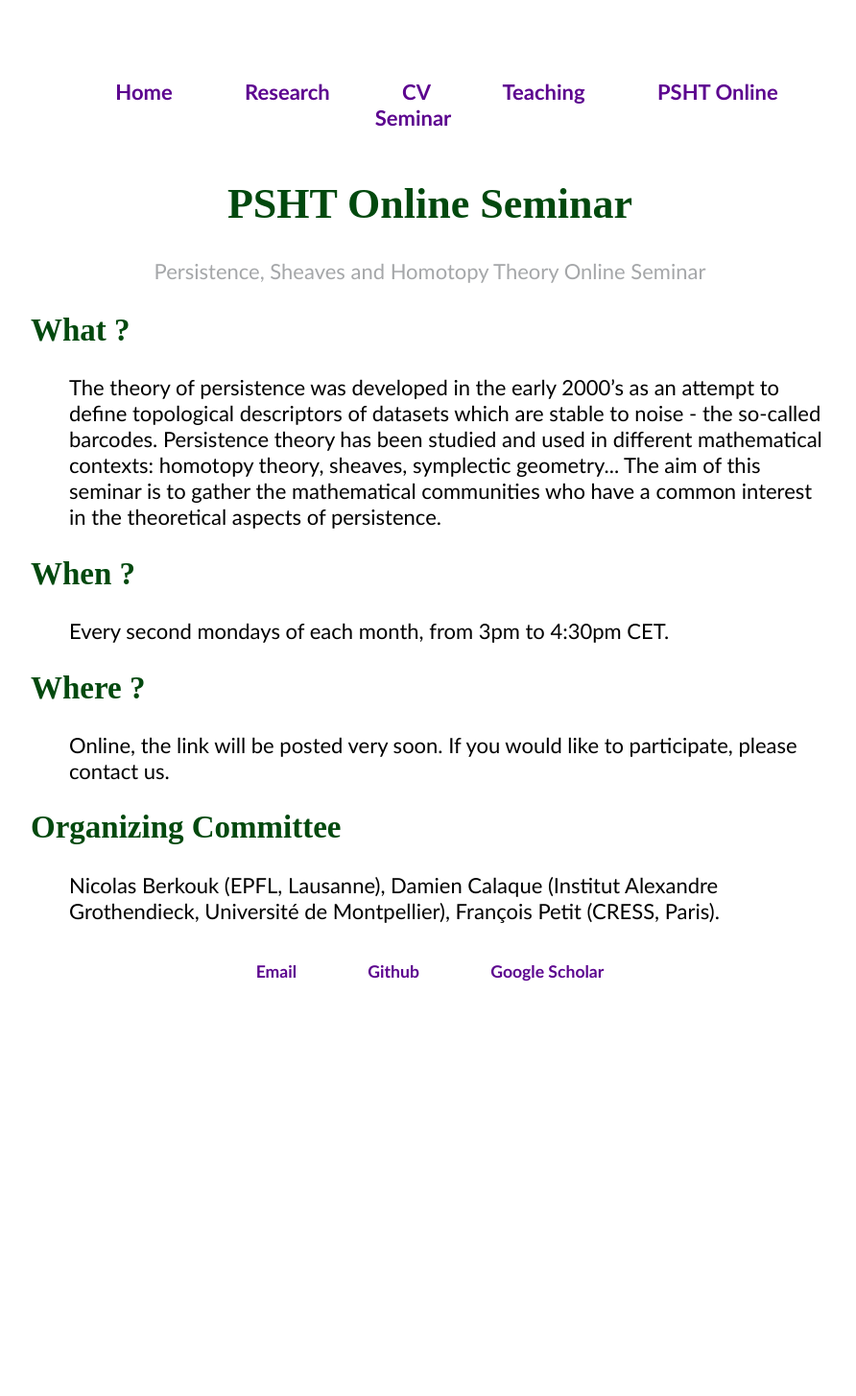
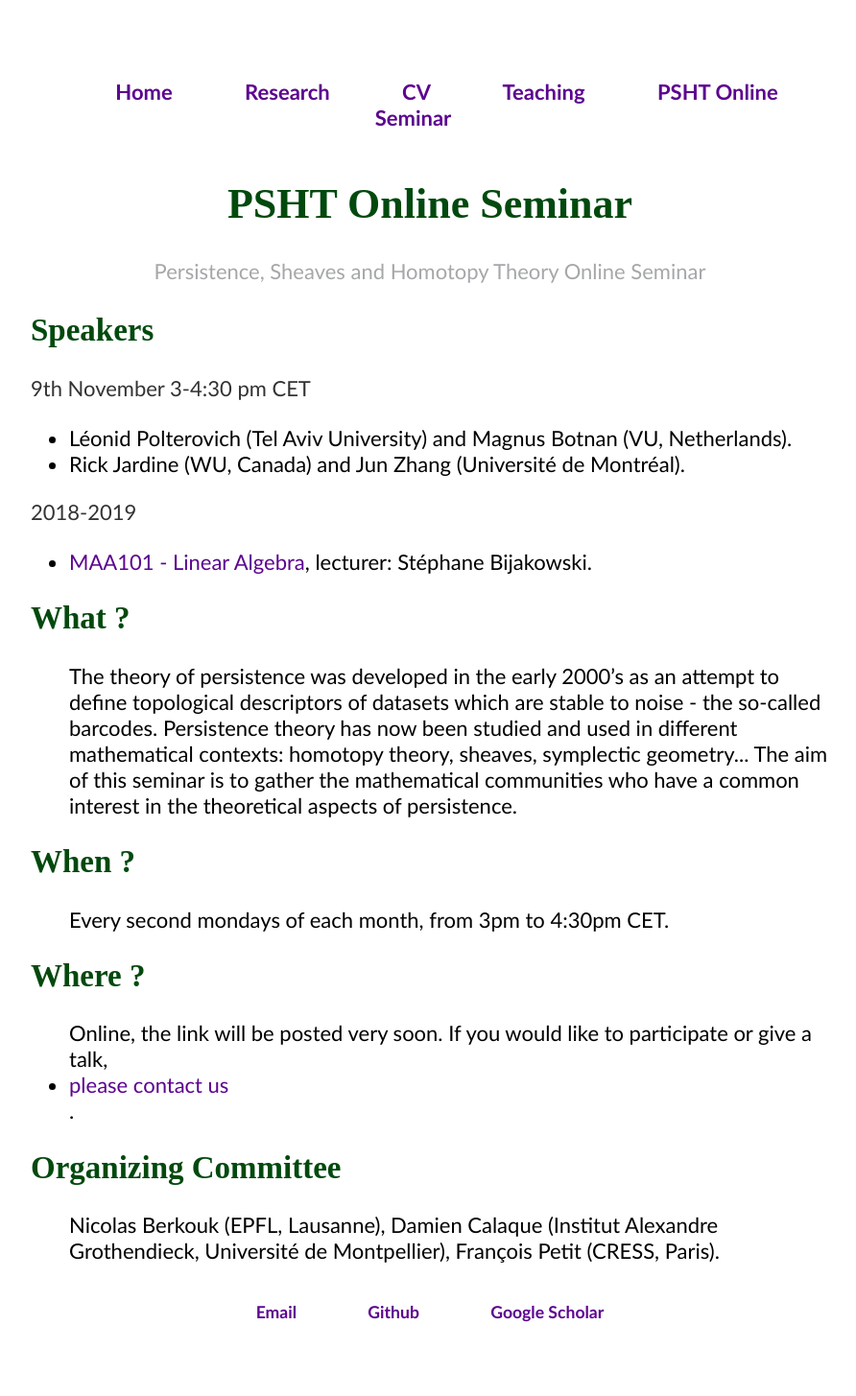
Before and after one commit to nberkouk/nberkouk.github.io, a Jekyll site: the page built from psht.html, in a window 1280 px wide. Shown: the whole page at 96% size, without its empty margins (192-1084 px from the left). Built offline with Jekyll 4.4.1, drawn with Linux system fonts in a browser that asks for light colours; before the commit the page ends 1101 px from its top, so only the background shows below that.

Commit message:
update infos

```diff
--- a/psht.html
+++ b/psht.html
@@ -16,12 +16,31 @@ title: Nicolas Berkouk
 		<div class="container">
 
 
+      <h2>Speakers</h2>
+
+
+  <p>9th November 3-4:30 pm CET</p>
+  <ul style="font-family:'Optima';">
+      <li>Léonid Polterovich (Tel Aviv University) and Magnus Botnan (VU, Netherlands).</li>
+
+      <li>Rick Jardine (WU, Canada) and Jun Zhang (Université de Montréal).</li>
+
+  </ul>
+
+  <p>2018-2019</p>
+  <ul style="font-family:'Optima';">
+  <li><a href="https://moodle.polytechnique.fr/course/search.php?search=MAA101"> MAA101 - Linear Algebra</a>, lecturer: Stéphane Bijakowski.</li>
+
+  </ul>
+
+
+
 	<h2>What ? </h2>
 
 <ul style="font-family:'Optima';">
 
   The theory of persistence was developed in the early 2000’s as an attempt to define topological descriptors of datasets which are stable to noise - the so-called barcodes.
-  Persistence theory has been studied and used in different mathematical contexts: homotopy theory, sheaves, symplectic geometry...
+  Persistence theory has now been studied and used in different mathematical contexts: homotopy theory, sheaves, symplectic geometry...
 
   The aim of this seminar is to gather the mathematical communities who have a common interest in the theoretical aspects of  persistence.
 
@@ -35,7 +54,7 @@ Every second mondays of each month, from 3pm to 4:30pm CET.
 
 <h2>Where ? </h2>
 <ul style="font-family:'Optima';">
-Online, the link will be posted very soon. If you would like to participate, please contact us.
+Online, the link will be posted very soon. If you would like to participate or give a talk, <li><a href="mailto:nicolas.berkouk@epfl.ch">please contact us</a></li>.
 
 </ul>
 
```
